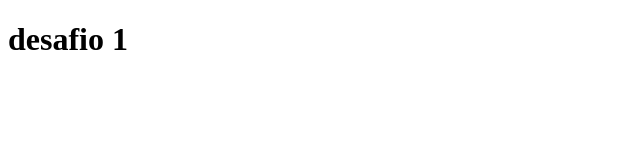
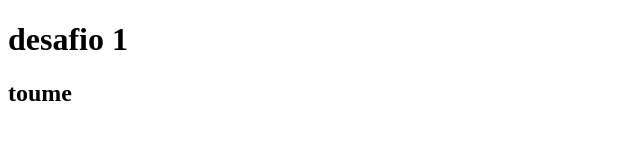
Before and after one commit to miguelcondesantos/devweb, a plain HTML site: page index.html in a window 1280 px wide. Shown: the full height of the page, 0-640 px from the left. Drawn offline with Linux system fonts and the light colour scheme.

Commit message:
Update index.html
add <h2>

```diff
--- a/index.html
+++ b/index.html
@@ -8,5 +8,6 @@
 </head>
 <body>
     <h1>desafio 1</h1>
+    <h2>toume</h2>
 </body>
 </html>
```
